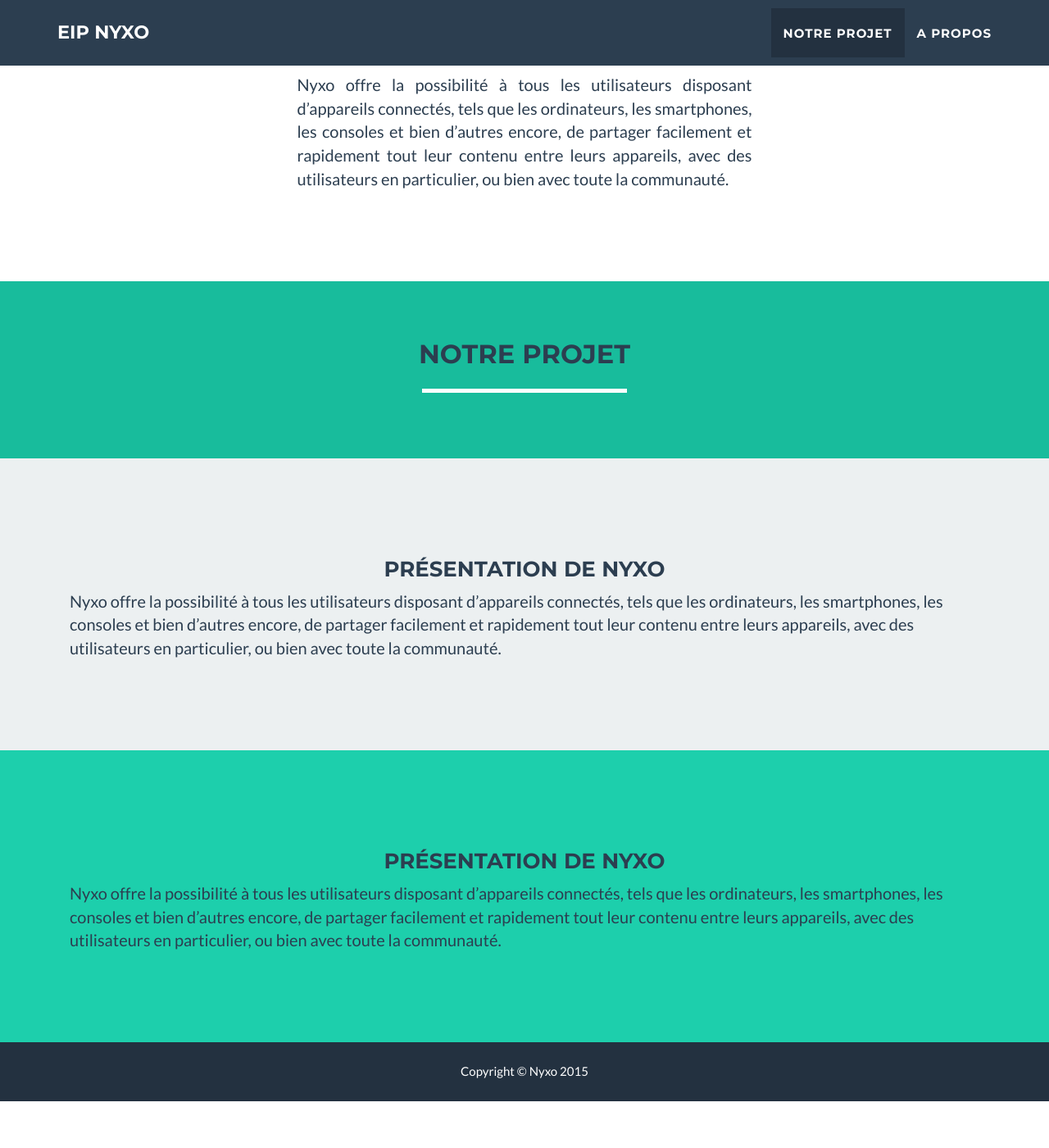
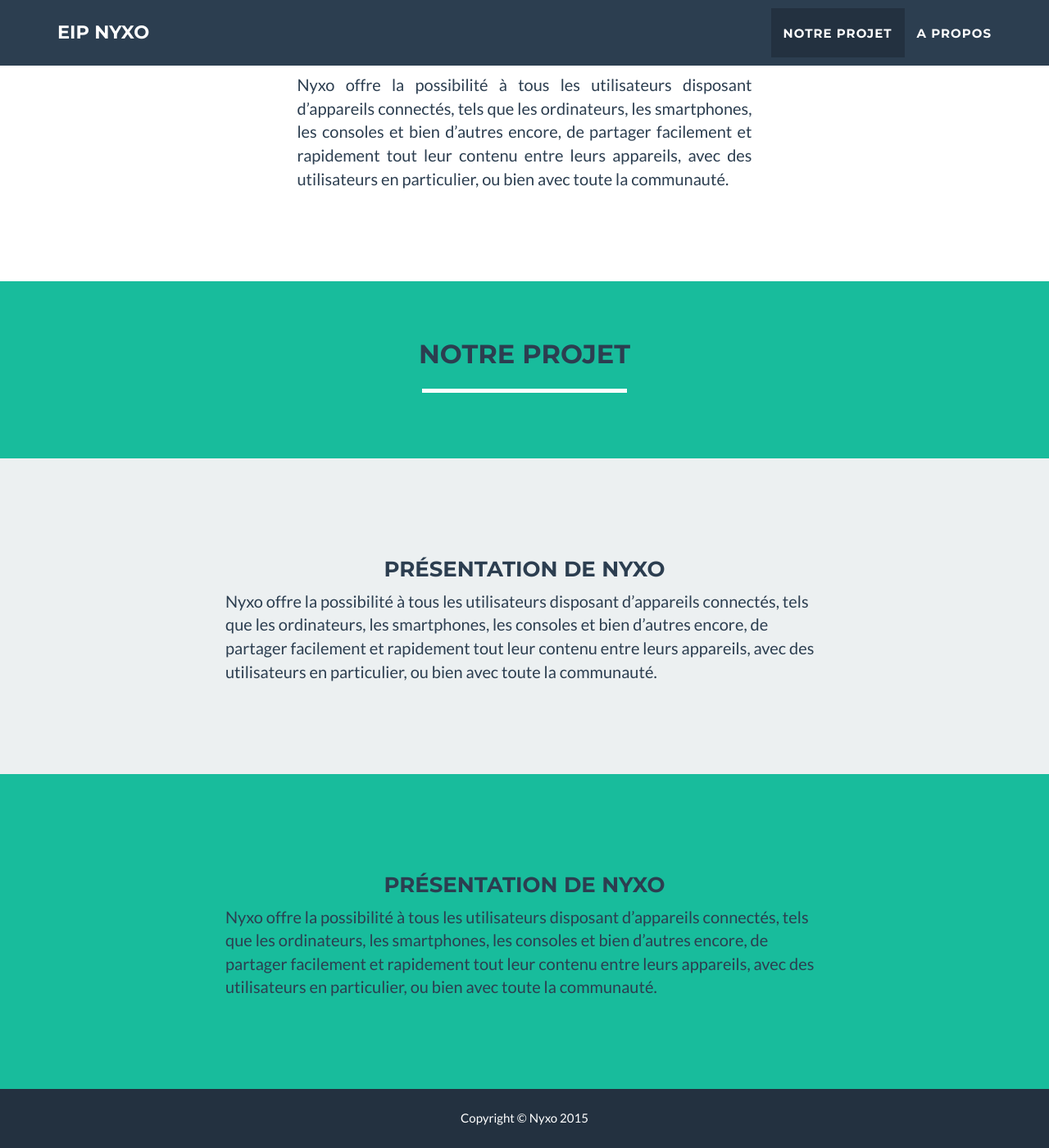
Before and after one commit to eipnyxo/eipnyxo.github.io, a Jekyll site: the page built from index.html, in a window 1280 px wide and 1400 px high, scrolled down 858 px. Shown: the whole window at 82% size. Built offline with Jekyll 4.4.1, drawn with Linux system fonts in a browser that asks for light colours; before the commit the page ends 2201 px from its top, so only the background shows below that.

Commit message:
"update"

```diff
--- a/_config.yml
+++ b/_config.yml
@@ -14,6 +14,7 @@ color:
   primary-rgb: "24,288,156" #"128,179,255"
   secondary: 2c3e50 #FD6E8A
   secondary-dark: 233140 #A2122F
+  tertiary: ecf0f1 #ecf0f1
 
 # Footer settings
 footer:
--- a/_includes/css/main.css
+++ b/_includes/css/main.css
@@ -22,11 +22,11 @@ p.small {
 }
 
 .odd {
-  background-color: #ecf0f1 !important;
+  background-color: #{{ site.color.tertiary }} !important;
 }
 
 .even {
-  background-color: #1dcfac !important;
+  background-color: #{{ site.color.primary }} !important;
 }
 
 a,
--- a/_includes/portfolio_grid.html
+++ b/_includes/portfolio_grid.html
@@ -13,10 +13,10 @@
 {% for post in site.posts %}
 <section class="row {% cycle 'odd', 'even' %}">
   <div class="container">
-    <div class="col-lg-12">
+    <div class="col-lg-8 col-lg-offset-2">
       <h3 style="text-align: center;">{{ post.title }}</h3>
-      <p>
-      {{post.content}}
+      <p style="text-align: justify;">
+        {{post.content}}
       </p>
     </div>
   </div>
```
